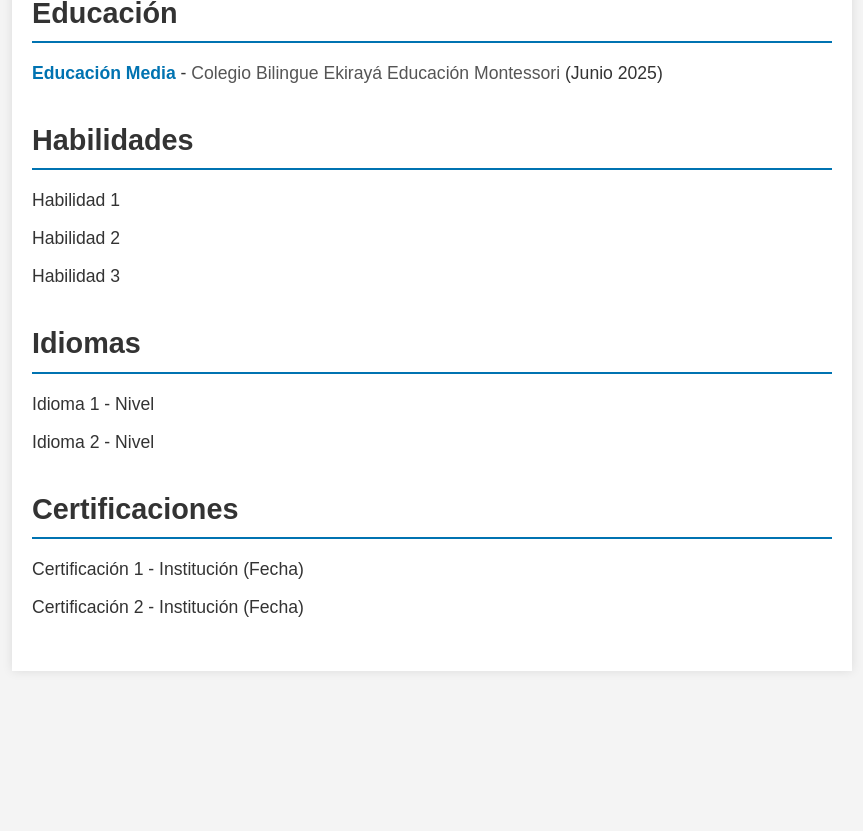
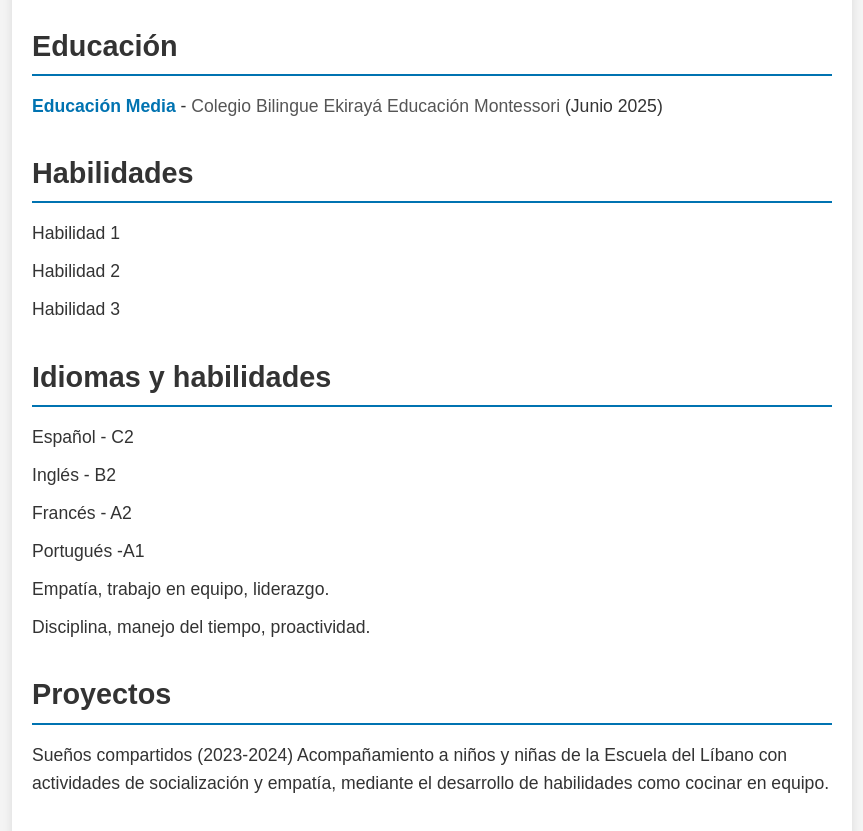
Before and after one commit to Mayna3001/Mayna3001.github.io, a plain HTML site: page index.html in a window 1280 px wide. Shown: the part 815-1646 px from the top of the page, without its empty margins (208-1071 px from the left). Before the commit the page ends 1506 px from the top, so only its background shows below. Drawn offline with Linux system fonts and the light colour scheme.

Commit message:
Update index.html

```diff
--- a/index.html
+++ b/index.html
@@ -94,6 +94,7 @@
             <h1>Mayna Builes Samper</h1>
             <p>Fecha de nacimiento: 30 de Enero, 2007</p>
             <p>Dirección: Cra 9#78-46</p>
+            <p>Bogotá, Colombia</p>
             <p>Teléfono: +57 3106559462</p>
             <p>Email: maynabuilessamper@gmail.com</p>
 
@@ -109,7 +110,7 @@
             <ul>
                 <li>
                     <strong>Presidente y centro de crisis</strong> - <em>Modelos de Naciones Unidas</em> (2021-2024)
-                    <p>Como presidente y centro de crisis en más de 20 modelos de Naciones Unidas en Colombia logré obtener y perfeccionar habilidades como el liderazgo, la empatía, la responsabilidad, la disciplina y el trabajo en equipo. Fui parte del staff en colegioS como El Gimnasio Moderno, Gimnasio Campestre, Marymount de Bogotá, San Carlos, Gimnasio Iragua, Colegio English School, Gimnasio Santa Maria, Jordan de Sajonia, Colegio Victoria School, entre otros. Gane más de 15 premios por mis cualidades como presidente y centro de crisis. </p>
+                    <p>Como presidente y centro de crisis en más de 20 modelos de Naciones Unidas en Colombia logré obtener y perfeccionar habilidades como el liderazgo, la empatía, la responsabilidad, la disciplina y el trabajo en equipo. Fui parte del staff en colegios como El Gimnasio Moderno, Gimnasio Campestre, Marymount de Bogotá, San Carlos, Gimnasio Iragua, Colegio English School, Gimnasio Santa Maria, Jordan de Sajonia, Colegio Victoria School, entre otros. Gane más de 15 premios por mis cualidades como presidente y centro de crisis. </p>
                 </li>
                 <li>
                     <strong>Secretaria Académica</strong> - <em>Colegio Bilingue Ekirayá Educación Montessori</em> (2024-2025)
@@ -126,7 +127,7 @@
                     <strong>Educación Media</strong> - <em>Colegio Bilingue Ekirayá Educación Montessori</em> (Junio 2025)
 
                 </li>
-                <li>
+
 
             </ul>
         </section>
@@ -142,20 +143,23 @@
         </section>
 
         <section class="section">
-            <h2>Idiomas</h2>
+            <h2>Idiomas y habilidades</h2>
             <ul>
-                <li>Idioma 1 - Nivel</li>
-                <li>Idioma 2 - Nivel</li>
-                <!-- Añade más idiomas según sea necesario -->
+                <li>Español - C2</li>
+                <li>Inglés - B2</li>
+                <li>Francés - A2</li>
+                <li>Portugués -A1</li>
+                <li>Empatía, trabajo en equipo, liderazgo.</li>
+                <li>Disciplina, manejo del tiempo, proactividad.</li>
+
             </ul>
         </section>
 
         <section class="section">
-            <h2>Certificaciones</h2>
+            <h2>Proyectos</h2>
             <ul>
-                <li>Certificación 1 - Institución (Fecha)</li>
-                <li>Certificación 2 - Institución (Fecha)</li>
-                <!-- Añade más certificaciones según sea necesario -->
+                <li>Sueños compartidos (2023-2024) Acompañamiento a niños y niñas de la Escuela del Líbano con actividades de socialización y empatía, mediante el desarrollo de habilidades como cocinar en equipo.</li>
+
             </ul>
         </section>
     </div>
```
